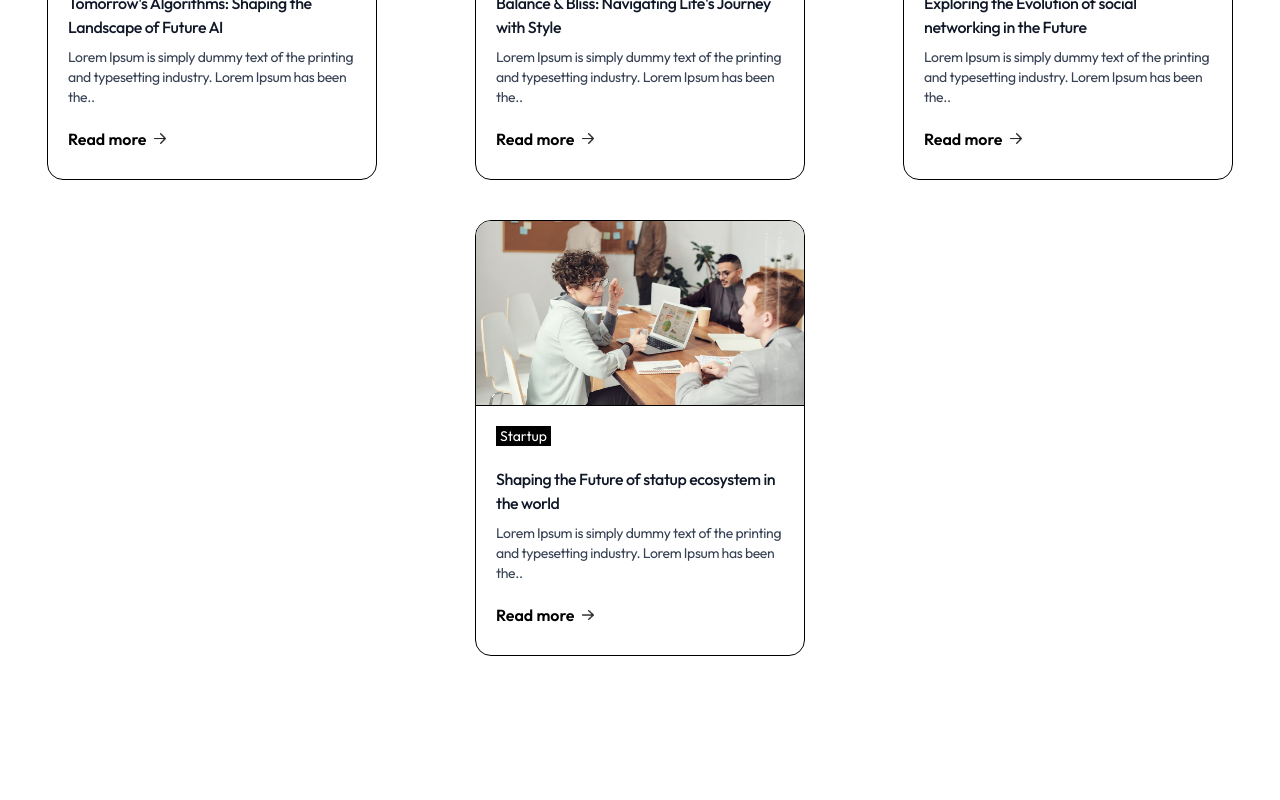
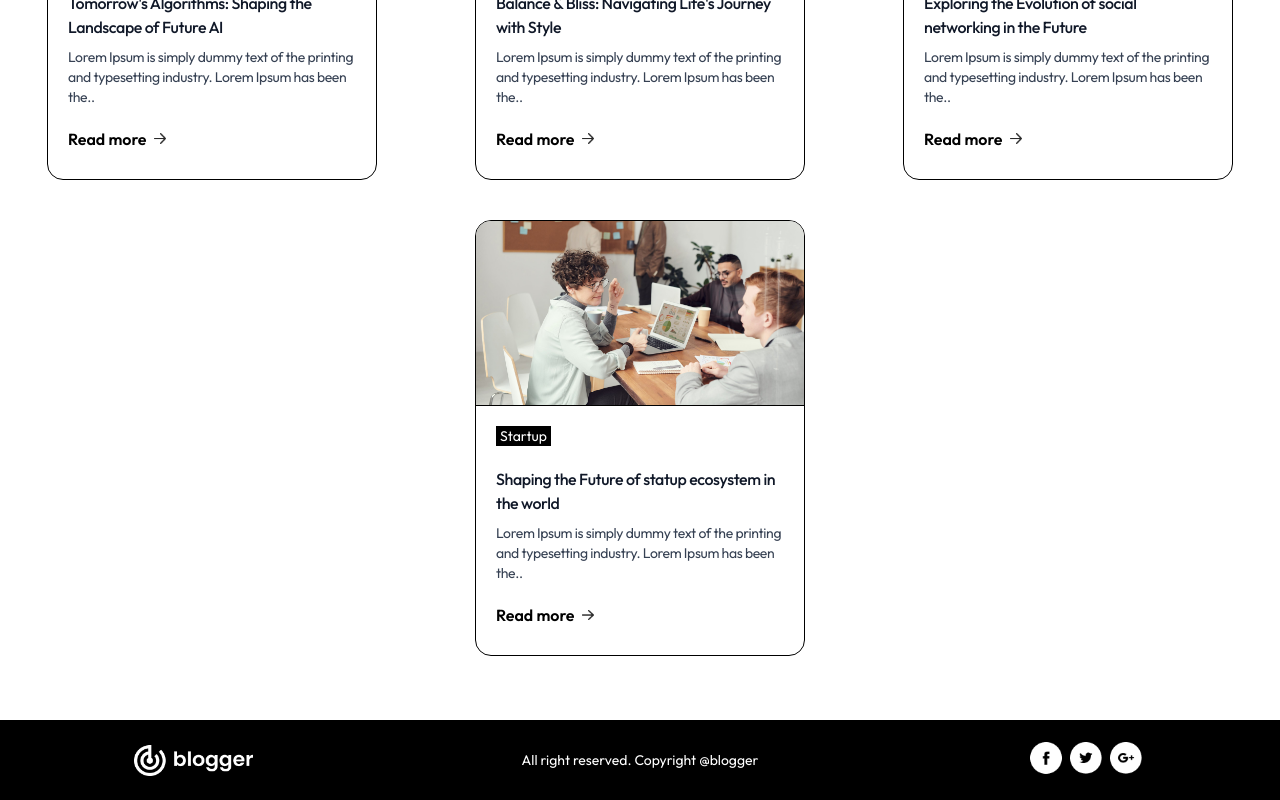
Before and after one commit to biswaslohani123/NEXT_JS--BLOG-APP, a Next.js app in the folder blog-app/: page / in a window 1280 px wide. Shown: the part 2780-3580 px from the top of the page. Before the commit the page ends 3500 px from the top, so only its background shows below. Built offline with nearby package versions, Linux system fonts and the light colour scheme.

Commit message:
completed home page

```diff
--- a/blog-app/app/page.js
+++ b/blog-app/app/page.js
@@ -1,5 +1,6 @@
 
 import BlogList from "@/components/BlogList";
+import Footer from "@/components/Footer";
 import Header from "@/components/Header";
 import Image from "next/image";
 
@@ -8,6 +9,7 @@
     <>
       <Header/>
       <BlogList/>
+      <Footer/>
     </>
   );
 }
--- /dev/null
+++ b/blog-app/components/Footer.jsx
@@ -0,0 +1,22 @@
+import { assets } from '@/assets/assets'
+import Image from 'next/image'
+import React from 'react'
+
+const Footer = () => {
+  return (
+    <div className='flex justify-around flex-col gap-2 sm:gap-0 sm:flex-row bg-black py-5 items-center'>
+        <Image src={assets.logo_light} alt='' width={120}/>
+        <p className='text-sm text-white'>All right reserved. Copyright @blogger</p>
+        <div className='flex'>
+
+            <Image src={assets.facebook_icon} alt='' width={40}/>
+            <Image src={assets.twitter_icon} alt='' width={40}/>
+            <Image src={assets.googleplus_icon} alt='' width={40}/>
+
+        </div>
+
+    </div>
+  )
+}
+
+export default Footer
```
